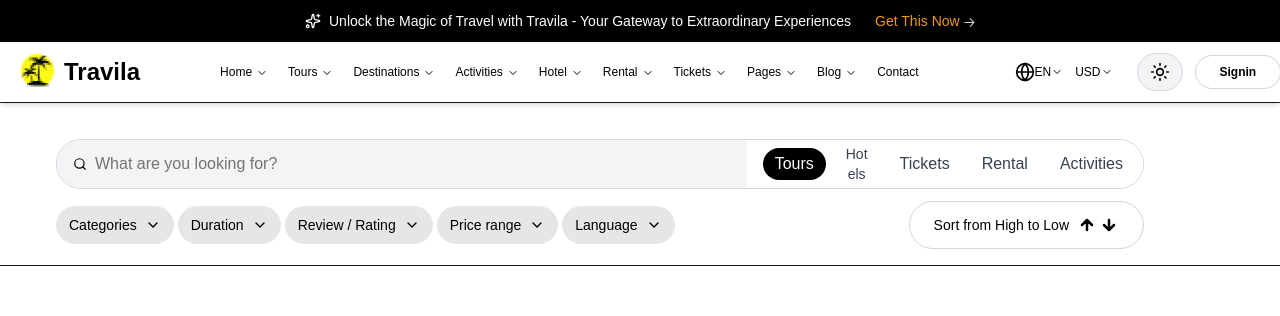
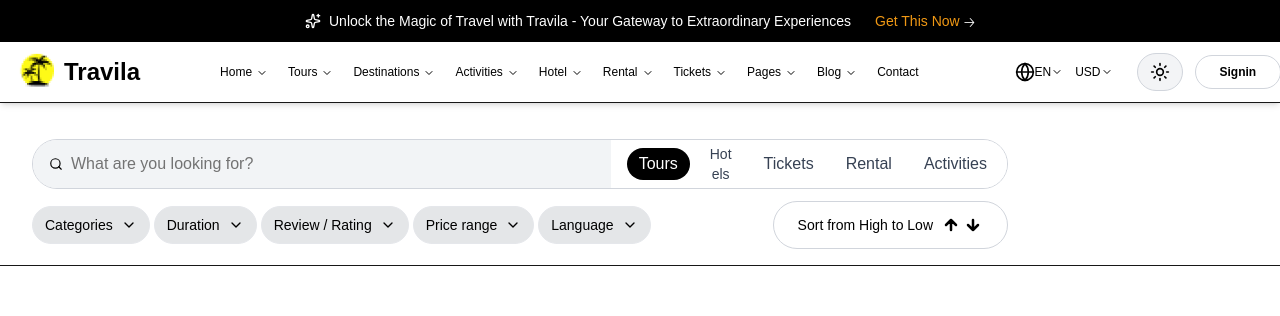
Before and after one commit to RoshanaGhemoshu/Travila, a Next.js app: page / in a window 1280 px wide. Shown: the top 316 px of the page. Built offline with nearby package versions, Linux system fonts and the light colour scheme.

Commit message:
Update page.js

```diff
--- a/src/app/page.js
+++ b/src/app/page.js
@@ -201,7 +201,7 @@ export default function TravilaWebsite() {
           </div>
         </header>
 {/* Search Section */}
-<div className="bg-white py-4 border-b pr-20 mt-5">
+<div className="bg-white py-4 border-b pr-60 mt-5">
   <div className="max-w-6xl mx-auto px-4 sm:px-6 lg:px-8">
     {/* Search Bar with Integrated Buttons */}
     <div className="bg-white rounded-full border border-gray-300 flex items-stretch mb-3 overflow-hidden">
```
